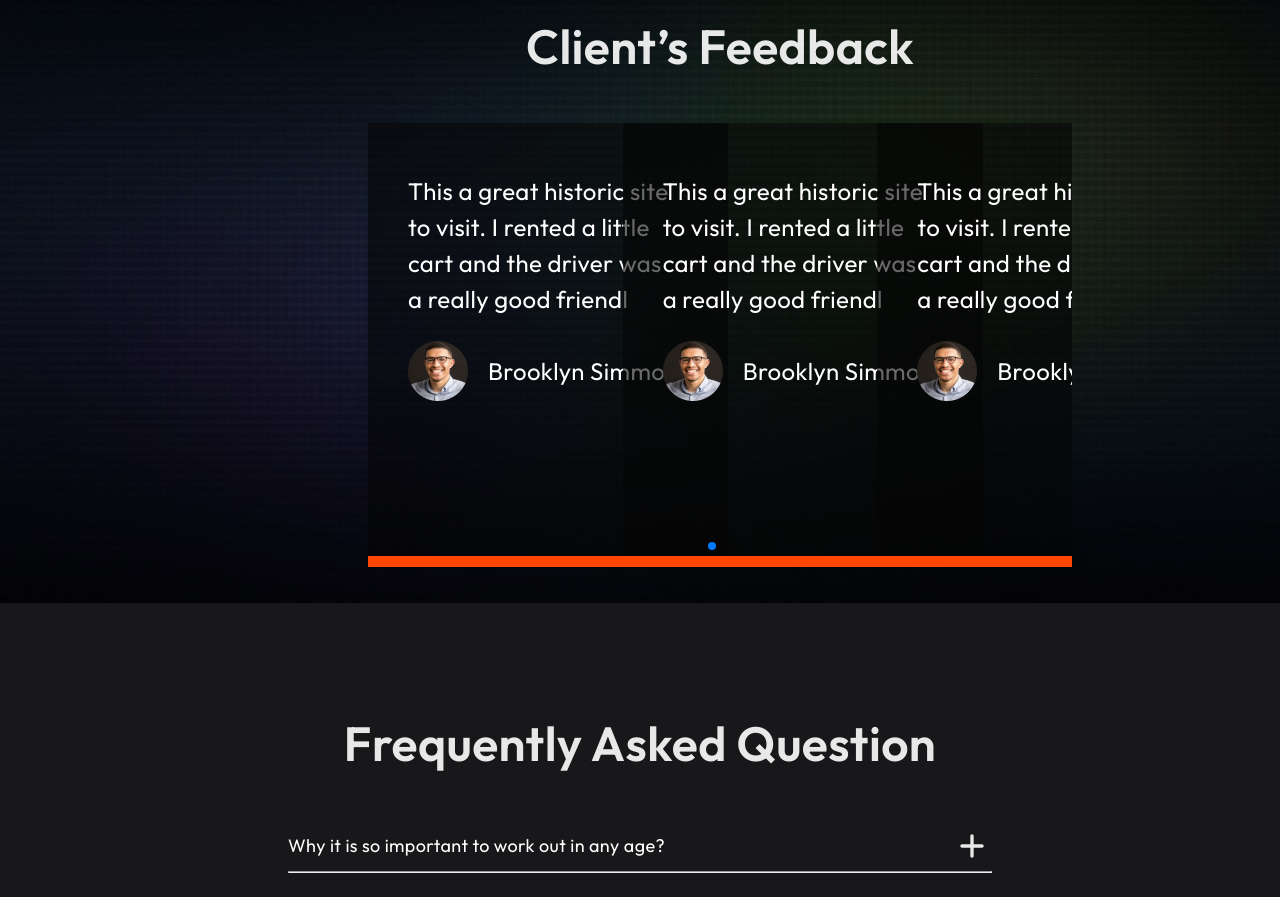
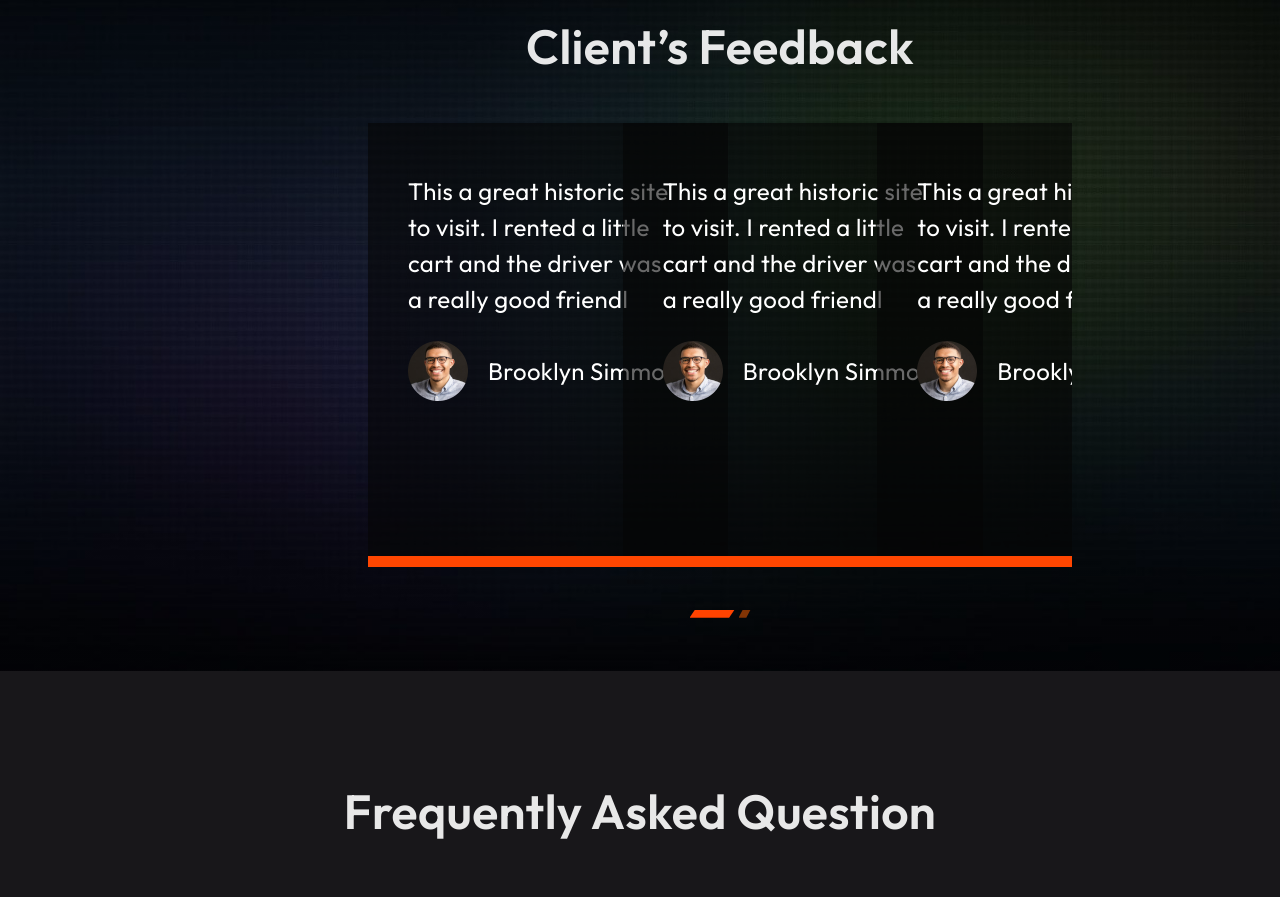
Before and after one commit to Volin13/gym-training, a React (Create React App) app: page / in a window 1280 px wide. Shown: the part 8660-9557 px from the top of the page. Built offline with nearby package versions, Linux system fonts and the light colour scheme.

Commit message:
swiper styles finished/other small changes

```diff
--- a/src/components/FeedBack/FeedBack.jsx
+++ b/src/components/FeedBack/FeedBack.jsx
@@ -4,16 +4,29 @@ import StyledtWrapper from 'components/UI/StyledWrapper/StyledWrapper';
 import { Swiper, SwiperSlide } from 'swiper/react';
 import { Pagination } from 'swiper';
 import avatar from '../../assets/images/FeedBack/avatar1.png';
-
 import 'swiper/css';
 import 'swiper/css/pagination';
+import css from './FeedBack.module.css';
+
 import FeedBackItem from './FeedBackItem';
 const FeedBack = () => {
   return (
     <StyledtWrapper>
       <div className="container">
         <Title text="Client’s Feedback" />
+        <div className={css.sliderWrapper}>
           <Swiper
+            style={{
+              '--swiper-pagination-color': '#FF4300',
+              '--swiper-pagination-bullet-inactive-color':
+                '#ff620180',
+              '--swiper-pagination-bullet-inactive-opacity': '1',
+              '--swiper-pagination-bottom': '8px',
+              '--swiper-pagination-bullet-width': '12px',
+              '--swiper-pagination-bullet-height': '8px',
+              '--swiper-pagination-bullet-border-radius': 'none',
+              '--swiper-pagination-bullet-horizontal-gap': '2px',
+            }}
             modules={[Pagination]}
             spaceBetween={60}
             slidesPerView={3}
@@ -68,6 +81,7 @@ const FeedBack = () => {
             </SwiperSlide>
           </Swiper>
         </div>
+      </div>
     </StyledtWrapper>
   );
 };
--- a/src/index.css
+++ b/src/index.css
@@ -172,3 +172,15 @@ body.openModal {
     padding-right: 120px;
   }
 }
+.swiper-pagination-bullet {
+  clip-path: polygon(35% 0, 100% 0%, 65% 100%, 0% 100%) !important;
+}
+.swiper-pagination-bullet-active {
+  width: 45px !important;
+  height: 8px !important;
+  clip-path: polygon(12% 0, 100% 0%, 88% 100%, 0% 100%) !important;
+}
+
+.swiper {
+  padding-bottom: 68px;
+}
```
Lines whose indentation alone changed are shown as unchanged.
